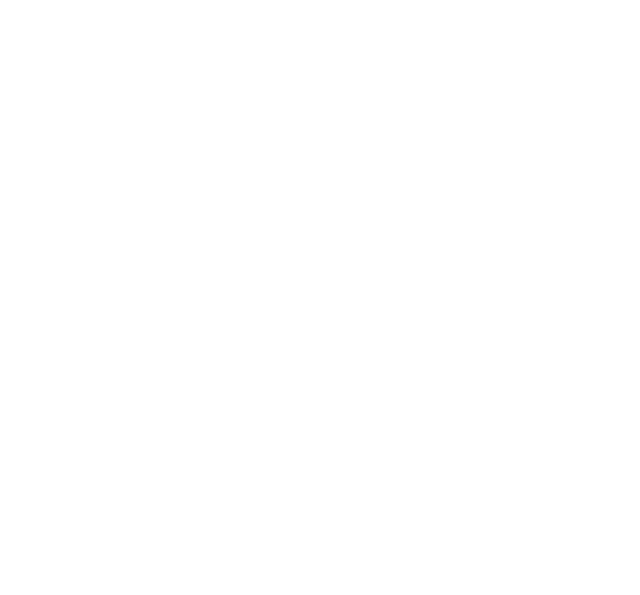
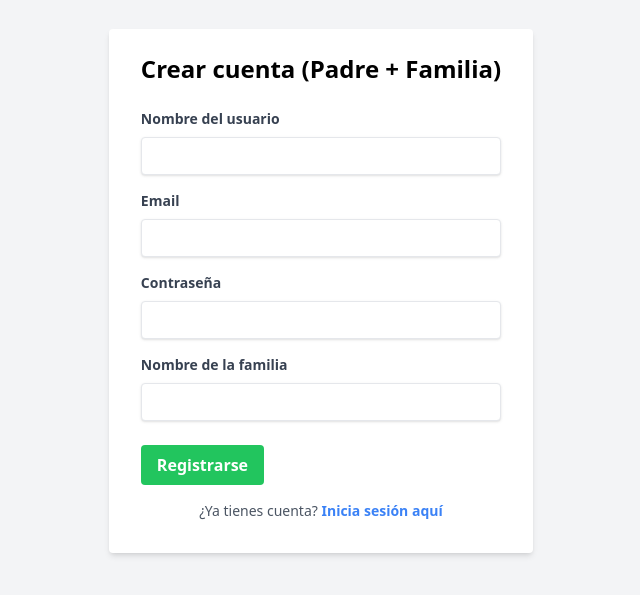
Before and after one commit to Mcorciasgelt/pbf_front, a React (Vite) app: page /register in a window 1280 px wide. Before the commit this address had no page. Shown: the part 101-696 px from the top of the page, without its empty margins (319-959 px from the left). Built offline with nearby package versions, Linux system fonts and the light colour scheme.

Commit message:
registro, rutas privadas, panel y miembros

```diff
--- a/src/App.jsx
+++ b/src/App.jsx
@@ -1,11 +1,33 @@
-import { Routes, Route } from "react-router-dom";
-import Login from "./pages/Login";
+import { Routes, Route } from "react-router-dom"
+import Login from "./pages/Login"
+import Panel from "./pages/Panel"
+import Register from "./pages/Register";
+import PrivateRoute from "./routes/PrivateRoute";
+import Miembros from "./pages/Miembros";
+
 
 
 function App() {
   return (
     <Routes>
       <Route path="/login" element={<Login />} />
+      <Route path="/register" element={<Register />} />
+
+      <Route
+        path="/panel"
+        element={
+          <PrivateRoute>
+            <Panel />
+          </PrivateRoute>
+        }/>
+
+      <Route
+        path="/miembros"
+        element={
+          <PrivateRoute>
+            <Miembros />
+          </PrivateRoute>
+        }/>
     </Routes>
   );
 }
--- a/src/context/AuthContext.jsx
+++ b/src/context/AuthContext.jsx
@@ -8,6 +8,8 @@ export const AuthProvider = ({ children }) => {
   const [user, setUser] = useState(null);   // el usuario empieza en null
   const [token, setToken] = useState(null); // el token también
 
+  const [authReady, setAuthReady] = useState(false)
+
   // revisar en le local storage si ya hay token guardado
   useEffect(() => {
     const storedUser = localStorage.getItem('user');
@@ -17,6 +19,7 @@ export const AuthProvider = ({ children }) => {
       setUser(JSON.parse(storedUser));
       setToken(storedToken);
     }
+    setAuthReady(true)
   }, []);
 
   // función para iniciar la sesión y que se guarde en el localStorage
@@ -36,7 +39,7 @@ export const AuthProvider = ({ children }) => {
   };
 
   return (
-    <AuthContext.Provider value={{ user, token, login, logout }}>
+    <AuthContext.Provider value={{ user, token, login, logout, authReady }}>
       {children}
     </AuthContext.Provider>
   );
--- a/src/pages/Login.jsx
+++ b/src/pages/Login.jsx
@@ -1,12 +1,23 @@
-import { useState } from 'react'
+import { useState, useEffect } from 'react'
 import useAuth from '../hooks/useAuth'
 import api from '../services/api'
+import { useNavigate } from 'react-router-dom'
+import { Link } from 'react-router-dom'
+
 
 function Login() {
-  const { login } = useAuth()
+  const { token, login } = useAuth()
   const [email, setEmail] = useState('')
   const [password, setPassword] = useState('')
   const [error, setError] = useState('')
+  const navigate = useNavigate()
+
+  // aplico aquí un useEffect para mantener al usuario en el panel si ya está logeado y no vuelva a la pantalla con el fformulario
+  useEffect(() => {
+    if (token) {
+      navigate('/panel');
+    }
+  }, [token, navigate]);
 
   const handleSubmit = async (e) => {
     e.preventDefault()
@@ -21,7 +32,8 @@ function Login() {
       const { usuario, token } = response.data;
 
       // login del contexto
-      login(usuario, token);
+      login(usuario, token)
+      navigate('/panel')
     } catch (err) {
       console.error('Error en el login:', err);
       setError('Email o contraseña incorrectos.');
@@ -72,6 +84,14 @@ function Login() {
             Ingresar
           </button>
         </div>
+
+        <p className="mt-4 text-center text-sm text-gray-600">
+        ¿No tienes cuenta?{' '}
+            <Link to="/register" className="text-blue-500 hover:text-blue-700 font-bold">
+                Regístrate
+            </Link>
+        </p>
+
       </form>
     </div>
   );
--- /dev/null
+++ b/src/pages/Miembros.jsx
@@ -0,0 +1,81 @@
+import { useEffect, useState } from 'react'
+import useAuth from '../hooks/useAuth'
+import api from '../services/api'
+import { useNavigate } from 'react-router-dom'
+
+function Miembros() {
+  const { token, user } = useAuth();
+  const navigate = useNavigate();
+  const [miembros, setMiembros] = useState([]);
+  const [error, setError] = useState('');
+
+  // aseguramos que el usuario que está ingresando sea padre
+  useEffect(() => {
+    if (user === null) return
+
+    if (user?.tipo !== 'padre') {
+      navigate('/panel');
+    }
+  }, [user, navigate]);
+
+  // se cargan los miembros de la familia que luego se pintarán en el html renderizado de abajo
+  useEffect(() => {
+    const obtenerMiembros = async () => {
+      try {
+        const response = await api.get('/users/family')
+        setMiembros(response.data.miembros);
+      } catch (err) {
+        console.error('Error al obtener miembros:', err);
+        setError('No se pudieron cargar los miembros.');
+      }
+    };
+
+    obtenerMiembros();
+  }, []);
+
+  return (
+    <div className="flex h-screen">
+      <div className="w-1/2 bg-gray-200 flex items-center justify-center">
+        <p className="text-xl font-bold">Foto de perfil o familia</p>
+      </div>
+
+      <div className="w-1/2 p-8">
+        <h1 className="text-3xl font-bold mb-6">Miembros de la familia</h1>
+
+        {error && <p className="text-red-500 mb-4">{error}</p>}
+
+        <button
+          onClick={() => navigate('/nuevo-miembro')}
+          className="mb-6 bg-green-500 hover:bg-green-700 text-white font-bold py-2 px-4 rounded"
+        >
+          Añadir nuevo miembro
+        </button>
+
+        <ul>
+          {miembros.map((miembro) => (
+            <li
+              key={miembro._id}
+              className="mb-4 p-4 border rounded shadow flex justify-between items-center"
+            >
+              <div>
+                <p className="font-bold">{miembro.nombre}</p>
+                <p className="text-sm text-gray-600">{miembro.email} — {miembro.tipo}</p>
+              </div>
+
+              <div className="space-x-2">
+                <button className="bg-yellow-400 hover:bg-yellow-500 text-white font-bold py-1 px-3 rounded">
+                  Editar
+                </button>
+                <button className="bg-red-500 hover:bg-red-700 text-white font-bold py-1 px-3 rounded">
+                  Eliminar
+                </button>
+              </div>
+            </li>
+          ))}
+        </ul>
+      </div>
+    </div>
+  );
+}
+
+export default Miembros;
--- /dev/null
+++ b/src/pages/Panel.jsx
@@ -0,0 +1,33 @@
+import useAuth from '../hooks/useAuth';
+import { useNavigate } from 'react-router-dom';
+
+function Panel() {
+  const { user, logout } = useAuth();
+  const navigate = useNavigate();
+
+  const handleLogout = () => {
+    logout(); // limpia token
+    navigate('/login');
+  };
+
+  return (
+    <div className="flex h-screen">
+      <div className="w-1/2 bg-gray-200 flex items-center justify-center">
+        <p className="text-xl font-bold">Foto de perfil o familia</p>
+      </div>
+      <div className="w-1/2 flex flex-col items-center justify-center">
+        <h1 className="text-4xl font-bold text-blue-600 mb-6">
+          ¡Bienvenido, {user?.nombre}!
+        </h1>
+        <button
+          onClick={handleLogout}
+          className="bg-red-500 hover:bg-red-700 text-white font-bold py-2 px-4 rounded"
+        >
+          Cerrar sesión
+        </button>
+      </div>
+    </div>
+  );
+}
+
+export default Panel;
--- /dev/null
+++ b/src/pages/Register.jsx
@@ -0,0 +1,131 @@
+import { useState, useEffect } from 'react'
+import useAuth from '../hooks/useAuth'
+import api from '../services/api'
+import { useNavigate } from 'react-router-dom'
+import { Link } from 'react-router-dom'
+
+function Register() {
+  const { token, login } = useAuth()
+  const navigate = useNavigate()
+
+  // datos del formulario
+  const [nombreUsuario, setNombreUsuario] = useState('');
+  const [email, setEmail] = useState('');
+  const [password, setPassword] = useState('');
+  const [nombreFamilia, setNombreFamilia] = useState('');
+  const [error, setError] = useState('');
+
+  // aplico aquí un useEffect para mantener al usuario en el panel si ya está logeado y no vuelva a la pantalla con el fformulario
+  useEffect(() => {
+    if (token) {
+      navigate('/panel');
+    }
+  }, [token, navigate]);
+
+  const handleSubmit = async (e) => {
+    e.preventDefault()
+    setError('')
+
+    try {
+      const response = await api.post('/auth/register', {
+        nombreUsuario,
+        email,
+        password,
+        nombreFamilia,
+      });
+
+      const { usuario, token } = response.data;
+
+      login(usuario, token);
+      navigate('/panel');
+    } catch (err) {
+      console.error('Error en el registro:', err);
+      setError(err.response?.data?.mensaje || 'Error al registrar.');
+    }
+  };
+
+  return (
+    <div className="min-h-screen flex items-center justify-center bg-gray-100">
+      <form
+        onSubmit={handleSubmit}
+        className="bg-white shadow-md rounded px-8 pt-6 pb-8 mb-4"
+      >
+        <h2 className="text-2xl font-bold mb-6 text-center">Crear cuenta (Padre + Familia)</h2>
+
+        {error && <p className="text-red-500 mb-4">{error}</p>}
+
+        <div className="mb-4">
+          <label className="block text-gray-700 text-sm font-bold mb-2">
+            Nombre del usuario
+          </label>
+          <input
+            type="text"
+            value={nombreUsuario}
+            onChange={(e) => setNombreUsuario(e.target.value)}
+            required
+            className="shadow appearance-none border rounded w-full py-2 px-3 text-gray-700 leading-tight focus:outline-none focus:shadow-outline"
+          />
+        </div>
+
+        <div className="mb-4">
+          <label className="block text-gray-700 text-sm font-bold mb-2">
+            Email
+          </label>
+          <input
+            type="email"
+            value={email}
+            onChange={(e) => setEmail(e.target.value)}
+            required
+            className="shadow appearance-none border rounded w-full py-2 px-3 text-gray-700 leading-tight focus:outline-none focus:shadow-outline"
+          />
+        </div>
+
+        <div className="mb-4">
+          <label className="block text-gray-700 text-sm font-bold mb-2">
+            Contraseña
+          </label>
+          <input
+            type="password"
+            value={password}
+            onChange={(e) => setPassword(e.target.value)}
+            required
+            minLength={8}
+            className="shadow appearance-none border rounded w-full py-2 px-3 text-gray-700 leading-tight focus:outline-none focus:shadow-outline"
+          />
+        </div>
+
+        <div className="mb-6">
+          <label className="block text-gray-700 text-sm font-bold mb-2">
+            Nombre de la familia
+          </label>
+          <input
+            type="text"
+            value={nombreFamilia}
+            onChange={(e) => setNombreFamilia(e.target.value)}
+            required
+            className="shadow appearance-none border rounded w-full py-2 px-3 text-gray-700 leading-tight focus:outline-none focus:shadow-outline"
+          />
+        </div>
+
+        <div className="flex items-center justify-between">
+          <button
+            type="submit"
+            className="bg-green-500 hover:bg-green-700 text-white font-bold py-2 px-4 rounded focus:outline-none focus:shadow-outline"
+          >
+            Registrarse
+          </button>
+        </div>
+
+            <p className="mt-4 text-center text-sm text-gray-600">
+            ¿Ya tienes cuenta?{' '}
+            <Link to="/login" className="text-blue-500 hover:text-blue-700 font-bold">
+                Inicia sesión aquí
+            </Link>
+            </p>
+
+      </form>
+    </div>
+  );
+}
+
+export default Register;
--- /dev/null
+++ b/src/routes/PrivateRoute.jsx
@@ -0,0 +1,20 @@
+import { Navigate } from 'react-router-dom';
+import useAuth from '../hooks/useAuth';
+
+function PrivateRoute({ children }) {
+  const { token, authReady } = useAuth();
+
+  if (!authReady) {
+    return <p className='text-center mt-10'>Cargando...</p>
+  }
+
+  // redirigimos al login si no encuenra un token
+  if (!token) {
+    return <Navigate to="/login" />;
+  }
+
+  // encontré esto con children para redirigir a las rutas privadas
+  return children;
+}
+
+export default PrivateRoute;
```
